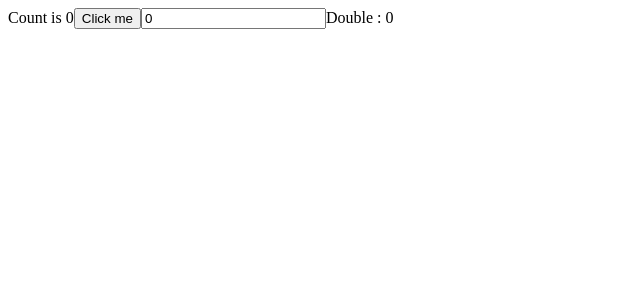
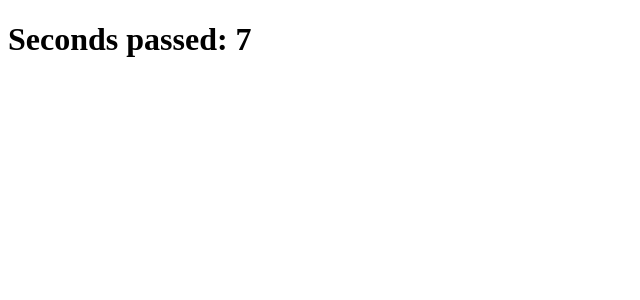
Before and after one commit to JKAryan2003/react-practice, a React (Vite) app: page / in a window 1280 px wide. Shown: the top 300 px of the page, without its empty margins (0-640 px from the left). Built offline with nearby package versions, Linux system fonts and the light colour scheme.

Commit message:
custom hook implemented

```diff
--- a/src/App.jsx
+++ b/src/App.jsx
@@ -19,6 +19,7 @@ import Three5 from "./components/ManagingState/Three5";
 import Three6 from "./components/ManagingState/Three6";
 import Four3 from "./components/EscapeHatches/Four3";
 import Four4 from "./components/EscapeHatches/Four4";
+import Four5 from "./components/EscapeHatches/Four5";
 
 export default function App() {
   return (
@@ -56,7 +57,8 @@ export default function App() {
       {/* <Four1 /> */}
       {/* <Four2 /> */}
       {/* <Four3 /> */}
-      <Four4 />
+      {/* <Four4 /> */}
+      <Four5 />
 
     </>
   )
--- /dev/null
+++ b/src/components/EscapeHatches/Four5.jsx
@@ -0,0 +1,25 @@
+import { useState, useEffect } from 'react';
+
+function useCounter() {
+
+  const [count, setCount] = useState(0);
+  useEffect(() => {
+    const id = setInterval(() => {
+      setCount(c => c + 1);
+    }, 1000);
+    return () => clearInterval(id);
+  }, []);
+
+  return count;
+}
+
+const Four5 = () => {
+  const count = useCounter();
+  return (
+    <div>
+      <h1>Seconds passed: {count}</h1>
+    </div>
+  )
+}
+
+export default Four5
```
